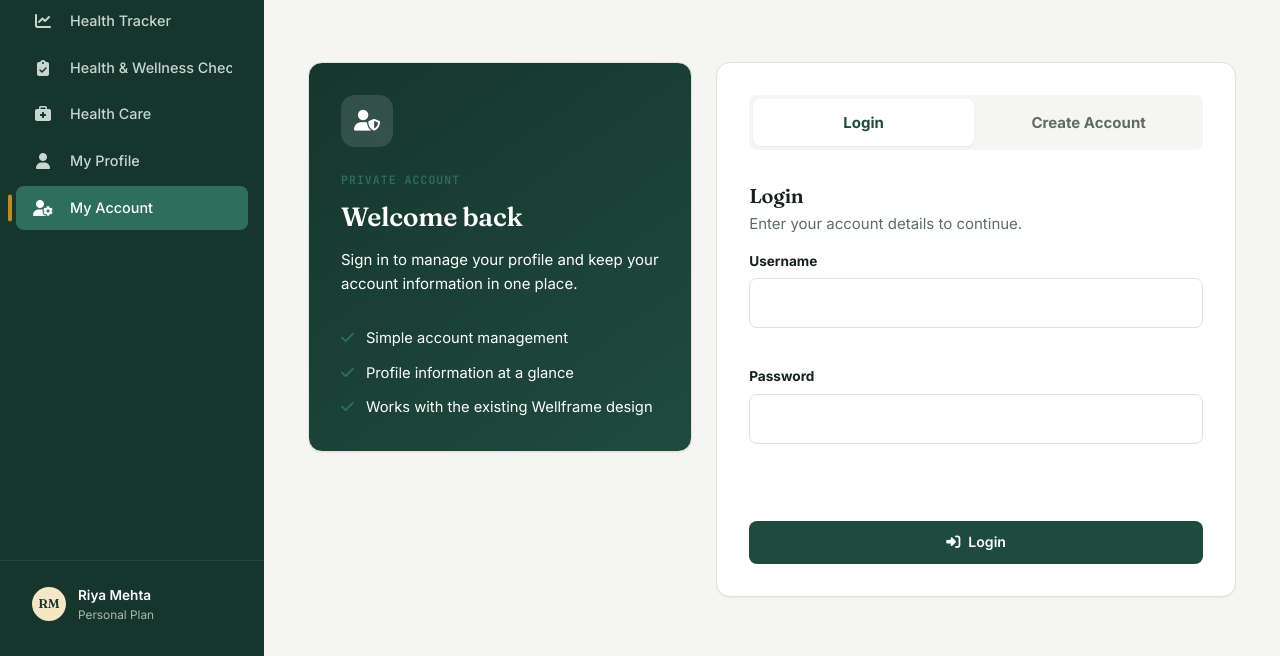
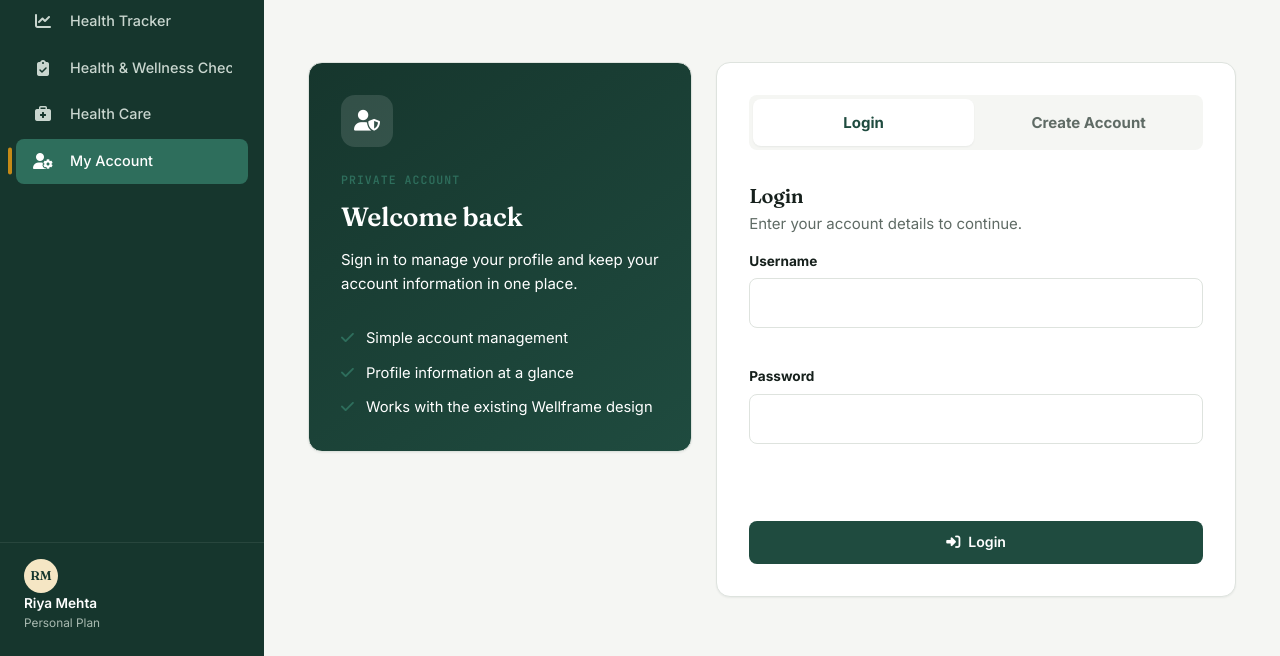
Before and after one commit to devilal2790/Health-and-fitness, a plain HTML site: page Pages/my-account.html in a window 1280 px wide. Shown: the part 144-800 px from the top of the page. Drawn offline with Linux system fonts and the light colour scheme.

Commit message:
once again edited

```diff
--- a/Pages/my-account.html
+++ b/Pages/my-account.html
@@ -62,12 +62,7 @@
           <span class="nav-link__label">Health Care</span>
         </a>
       </li>
-      <li class="nav-item">
-        <a href="profile.html" class="nav-link" data-tooltip="My Profile">
-          <span class="nav-link__icon"><i class="fa-solid fa-user" aria-hidden="true"></i></span>
-          <span class="nav-link__label">My Profile</span>
-        </a>
-      </li>
+
       <li class="nav-item">
         <a href="my-account.html" class="nav-link is-active" aria-current="page" data-tooltip="My Account">
           <span class="nav-link__icon"><i class="fa-solid fa-user-gear" aria-hidden="true"></i></span>
@@ -78,7 +73,6 @@
   </nav>
 
   <div class="sidebar__footer">
-    <a href="profile.html" class="sidebar__user" data-tooltip="My Profile">
       <span class="avatar avatar--sm">RM</span>
       <span class="sidebar__user-meta">
         <span class="sidebar__user-name">Riya Mehta</span>
```
